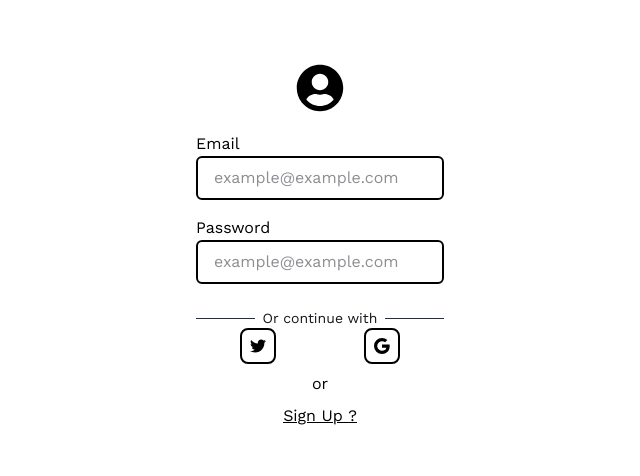
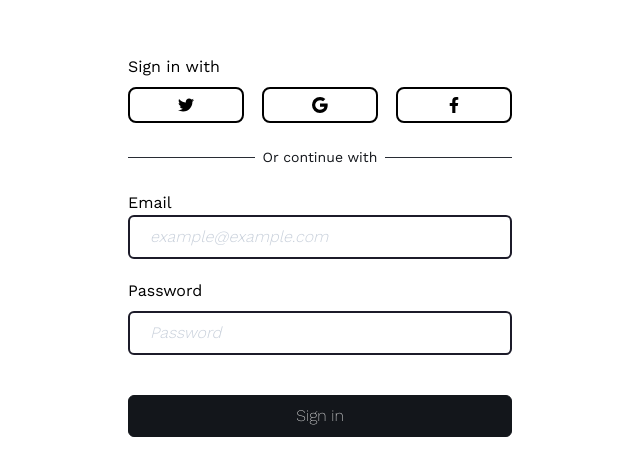
Before and after one commit to IsmailKemmoune/AxieBook, a Next.js app: page /login in a window 1280 px wide. Shown: the part 154-630 px from the top of the page, without its empty margins (0-640 px from the left). Built offline with nearby package versions, Linux system fonts and the light colour scheme; grey boxes are pictures that could not be loaded.

Commit message:
added login form animation + verification

```diff
--- a/components/AxieForm.jsx
+++ b/components/AxieForm.jsx
@@ -53,8 +53,7 @@ const AxieForm = ({ showForm }) => {
       ? setSplit(100)
       : setSplit((prevVal) => (prevVal = 100 - value));
   };
-  console.log("render");
-  console.log(showForm);
+
   return (
     <div className="mt-20 animate-fade-down-form">
       <form
@@ -62,7 +61,7 @@ const AxieForm = ({ showForm }) => {
         className="flex flex-col space-y-7 items-center"
       >
         <div className="flex flex-col">
-          <label htmlFor="slp" className="text-white">
+          <label htmlFor="slp" className="text-white select-none">
             Title
           </label>
           <input
@@ -77,7 +76,7 @@ const AxieForm = ({ showForm }) => {
         </div>
 
         <div className="flex flex-col">
-          <label htmlFor="slp" className="text-white">
+          <label htmlFor="slp" className="text-white select-none">
             SLP quota
           </label>
           <input
@@ -93,7 +92,7 @@ const AxieForm = ({ showForm }) => {
         <div className="flex flex-col">
           <div className="w-96 flex items-end">
             <div className="flex flex-col w-9/12 mr-3">
-              <label htmlFor="slp" className="text-white">
+              <label htmlFor="slp" className="text-white select-none">
                 SLP split
               </label>
               <input
@@ -218,7 +217,7 @@ const AxieForm = ({ showForm }) => {
         </div>
 
         <div className="flex flex-col">
-          <label htmlFor="description" className="text-white">
+          <label htmlFor="description" className="text-white select-none">
             Description
           </label>
           <textarea
@@ -244,5 +243,3 @@ const AxieForm = ({ showForm }) => {
 };
 
 export default AxieForm;
-
-// className="hidden checked:bg-shades-200"
--- /dev/null
+++ b/components/LoginForm.jsx
@@ -0,0 +1,107 @@
+import { FaTwitter } from "react-icons/fa";
+import { BsGoogle } from "react-icons/bs";
+import { FaFacebookF } from "react-icons/fa";
+import { useForm } from "react-hook-form";
+import { useState, useEffect } from "react";
+import { yupResolver } from "@hookform/resolvers/yup";
+import Link from "next/link";
+import * as yup from "yup";
+
+const schema = yup
+  .object({
+    email: yup.string().email().required(),
+    password: yup
+      .string()
+      .required("No password provided.")
+      .min(8, "Password is too short - should be 8 chars minimum.")
+      .matches(/[a-zA-Z]/, "Password can only contain Latin letters."),
+  })
+  .required();
+
+const LoginForm = () => {
+  const {
+    register,
+    handleSubmit,
+    formState: { errors },
+  } = useForm({
+    resolver: yupResolver(schema),
+  });
+  const onSubmit = (data) => console.log(data);
+
+  return (
+    <form onSubmit={handleSubmit(onSubmit)} className="flex flex-col">
+      <div>
+        <p className="mb-2 select-none">Sign in with</p>
+        <ul className="flex justify-between">
+          <li className="border-2 border-black p-2 rounded-lg cursor-pointer px-12 hover:bg-[#1DA1F2] hover:text-white hover:border-[#1DA1F2] transition duration-200 ease-linear hover:scale-105 hover:-translate-y-1 hover:shadow-default">
+            <Link href="#">
+              <FaTwitter />
+            </Link>
+          </li>
+          <li className="border-2 border-black p-2 rounded-lg cursor-pointer px-12 hover:bg-[#DB4437] hover:text-white hover:border-[#DB4437] transition duration-200 ease-linear hover:scale-105 hover:-translate-y-1 hover:shadow-default">
+            <Link href="#">
+              <BsGoogle />
+            </Link>
+          </li>
+          <li className="border-2 border-black p-2 rounded-lg cursor-pointer px-12 hover:bg-[#4267B2] hover:text-white hover:border-[#4267B2] transition duration-200 ease-linear hover:scale-105 hover:-translate-y-1 hover:shadow-default">
+            <Link href="#">
+              <FaFacebookF />
+            </Link>
+          </li>
+        </ul>
+      </div>
+
+      <div className="my-6 relative">
+        <div className="absolute inset-0 flex items-center" aria-hidden="true">
+          <div className="w-full border-t border-gray-300" />
+        </div>
+        <div className="relative flex justify-center text-sm">
+          <span className="px-2 bg-white text-gray-500">Or continue with</span>
+        </div>
+      </div>
+
+      <div className="flex flex-col space-y-5">
+        <div className="flex flex-col">
+          <label htmlFor="email" className="mb-2select-none">
+            Email
+          </label>
+          <input
+            {...register("email")}
+            className="indent-3 placeholder:italic placeholder:opacity-50 placeholder:text-slate-400 rounded-md border-2 border-primary focus:border-expand focus:border-2 outline-none font-light w-96 p-2"
+            placeholder="example@example.com"
+            type="email"
+            id="email"
+          />
+          <p className="text-delete font-light text-sm">
+            {errors.email?.message}
+          </p>
+        </div>
+
+        <div className="flex flex-col">
+          <label htmlFor="email" className="mb-2 select-none">
+            Password
+          </label>
+          <input
+            {...register("password")}
+            className="indent-3 placeholder:italic placeholder:opacity-50 placeholder:text-slate-400 rounded-md border-2 border-primary focus:border-expand focus:border-2 outline-none font-light w-96 p-2"
+            placeholder="Password"
+            type="password"
+            id="password"
+          />
+          <p className="text-delete font-light text-sm">
+            {errors.password?.message}
+          </p>
+        </div>
+      </div>
+
+      <button
+        type="submit"
+        className="text-white border bg-gray-500 border-gray-500 rounded-md px-3 hover:bg-secondary font-extralight transition duration-200 ease-linear cursor-pointer w-full p-2 mx-auto mt-10 hover:scale-95"
+      >
+        Sign in
+      </button>
+    </form>
+  );
+};
+
+export default LoginForm;
--- a/pages/login.jsx
+++ b/pages/login.jsx
@@ -2,82 +2,13 @@ import { FaUserCircle } from "react-icons/fa";
 import { FaTwitter } from "react-icons/fa";
 import { BsGoogle } from "react-icons/bs";
 import Link from "next/link";
+import LoginForm from "../components/LoginForm";
+
 export default function Login() {
   return (
-    // <div className="h-full w-[177.77777778vh] min-w-full min-h-[56.25vw]">
-    //   <video
-    //     autoPlay
-    //     muted
-    //     loop
-    //     className="fixed right-0 bottom-0 min-h-full min-w-full"
-    //   >
-    //     <source
-    //       src="https://cdn.axieinfinity.com/website/final.webm"
-    //       type="video/webm"
-    //     />
-    //     <source
-    //       src="https://cdn.axieinfinity.com/website/final.mp4"
-    //       type="video/mp4"
-    //     />
-    //   </video>
-    // </div>
-
     <div className="grid lg:grid-cols-2 md:grid-cols-2 min-h-screen">
       <div className=" flex justify-center items-center">
-        <form action="" className="flex flex-col">
-          <FaUserCircle className="mx-auto mb-5 text-5xl" />
-          <label htmlFor="email">Email</label>
-          <input
-            className="px-4 py-2 rounded-md border-black border-2 placeholder:opacity-50"
-            type="email"
-            id="email"
-            name="email"
-            placeholder="example@example.com"
-            required
-          />
-          <label htmlFor="password" className="mt-4">
-            Password
-          </label>
-          <input
-            type="password"
-            id="password"
-            name="password"
-            placeholder="example@example.com"
-            className="px-4 py-2 rounded-md border-black border-2 placeholder:opacity-50"
-            required
-          />
-
-          <div className="mt-6 relative">
-            <div
-              className="absolute inset-0 flex items-center"
-              aria-hidden="true"
-            >
-              <div className="w-full border-t border-gray-300" />
-            </div>
-            <div className="relative flex justify-center text-sm">
-              <span className="px-2 bg-white text-gray-500">
-                Or continue with
-              </span>
-            </div>
-          </div>
-
-          <ul className="flex justify-around">
-            <li className="border-2 border-black p-2 rounded-lg cursor-pointer">
-              <Link href="#">
-                <FaTwitter />
-              </Link>
-            </li>
-            <li className="border-2 border-black p-2 rounded-lg cursor-pointer">
-              <Link href="#">
-                <BsGoogle />
-              </Link>
-            </li>
-          </ul>
-          <p className="text-center my-2">or</p>
-          <p className="text-center underline">
-            <Link href="#">Sign Up ?</Link>
-          </p>
-        </form>
+        <LoginForm />
       </div>
       <div className="">
         <video
```
